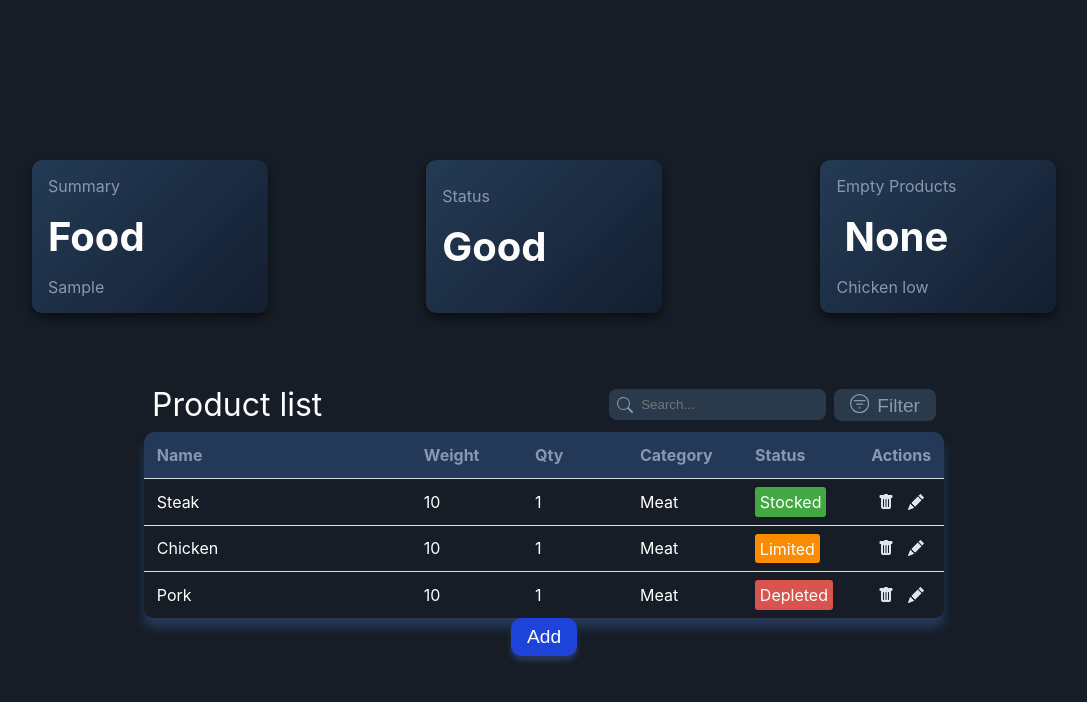
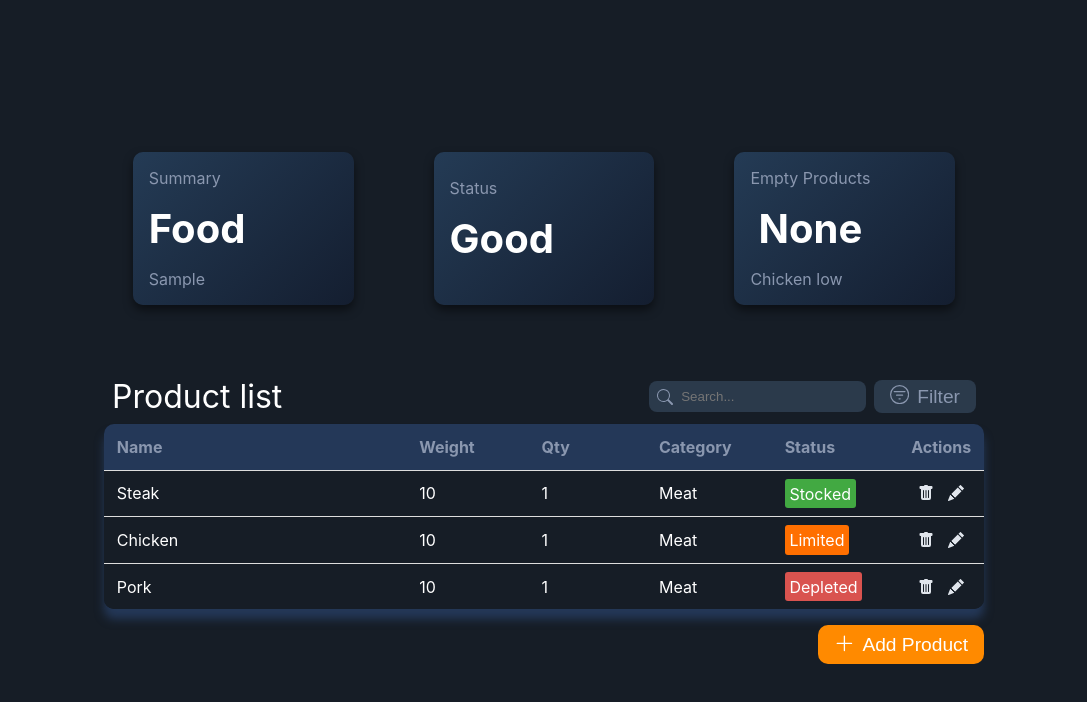
Before and after one commit to hsing127/FoodTruck-Financial-Platform, a React (Create React App) app in the folder FoodTruck Financial React WebApp/: page /dashboard/inventory in a window 1280 px wide. Shown: the top 702 px of the page, without its empty margins (96-1183 px from the left). Built offline with nearby package versions, Linux system fonts and the light colour scheme.

Commit message:
Formatted Add button

```diff
--- a/FoodTruck Financial React WebApp/src/components/dashboard/DashboardInventoryPage.js
+++ b/FoodTruck Financial React WebApp/src/components/dashboard/DashboardInventoryPage.js
@@ -1,6 +1,6 @@
 import React, { useState } from 'react';
 
-import {BsFillTrashFill, BsFillPencilFill, BsFilterCircle, BsSearch } from "react-icons/bs"
+import {BsFillTrashFill, BsFillPencilFill, BsFilterCircle, BsSearch, BsPlusLg} from "react-icons/bs"
 
 import '../../styles/DashInventory.css';
 
@@ -110,9 +110,7 @@ const DashboardInventoryPage = () => {
             <p>Chicken low</p>
           </div>
         </div>
-
       </div>
-
 
       <div className='products-header'>
         <p>Product list</p>
@@ -172,6 +170,7 @@ const DashboardInventoryPage = () => {
         </tbody>
       </table>
 
+      <div class='add-btn-container'>
         <button className='btn add-btn' onClick={() =>{
           setRowToEdit(null);
           setFormState({
@@ -183,8 +182,11 @@ const DashboardInventoryPage = () => {
           });
           setModalOpen(true)
           }}>
-          Add
+            <BsPlusLg className='add-icon' />
+            Add Product
         </button>
+      </div>
+
 
       {modalOpen && <div className='modal-container' onClick={(e) => {
         if(e.target.className === 'modal-container') setModalOpen(false)
--- a/FoodTruck Financial React WebApp/src/styles/DashInventory.css
+++ b/FoodTruck Financial React WebApp/src/styles/DashInventory.css
@@ -16,7 +16,7 @@
   box-shadow: 0px 10px 10px #243858;
   border-radius: 10px;
   white-space: nowrap;
-  width: 50em;
+  width: 55em;
   max-width: 80%;
   margin: 1rem auto;
   margin-top: 0rem;
@@ -51,7 +51,7 @@
 }
 
 .label-limited {
-  background-color: darkorange;
+  background-color: #FF6F00;
 }
 
 .label-stocked {
@@ -115,11 +115,31 @@
   padding: 0.5rem 1rem;
   border-radius: 10px;
   cursor: pointer;
-  box-shadow: 0px 5px 5px #243858;
+}
+
+.add-icon {
+  margin-right: 0.5rem;
+  color: white;
+  font-size: 1.3rem;
+  margin-bottom: -0.2rem;
 }
 
 .add-btn {
-  margin-top: -1rem;
+  margin: 0;
+  padding: 0.5rem 1rem;
+  background-color: #ff8a00;
+}
+
+.add-btn:hover {
+  background-color: #e07d00;
+}
+
+.add-btn-container {
+  display: flex;
+  justify-content: flex-end;
+  width: 55em;
+  max-width: 80%;
+  margin: 0 auto;
 }
 
 .modal .btn {
@@ -156,7 +176,7 @@
   display: flex;
   justify-content: space-between;
   align-items: center;
-  width: 50em;
+  width: 55em;
   max-width: 80%;
   margin: 0 auto;
   margin-top: 3rem;
@@ -216,9 +236,11 @@
 
 .cards-container {
   display: flex;
-  justify-content: space-between;
+  justify-content: center;
   width: 80%;
+  width: 60rem;
   margin: 1rem auto;
+  gap: 5rem;
 }
 
 .card {
```
Lines whose indentation alone changed are shown as unchanged.
